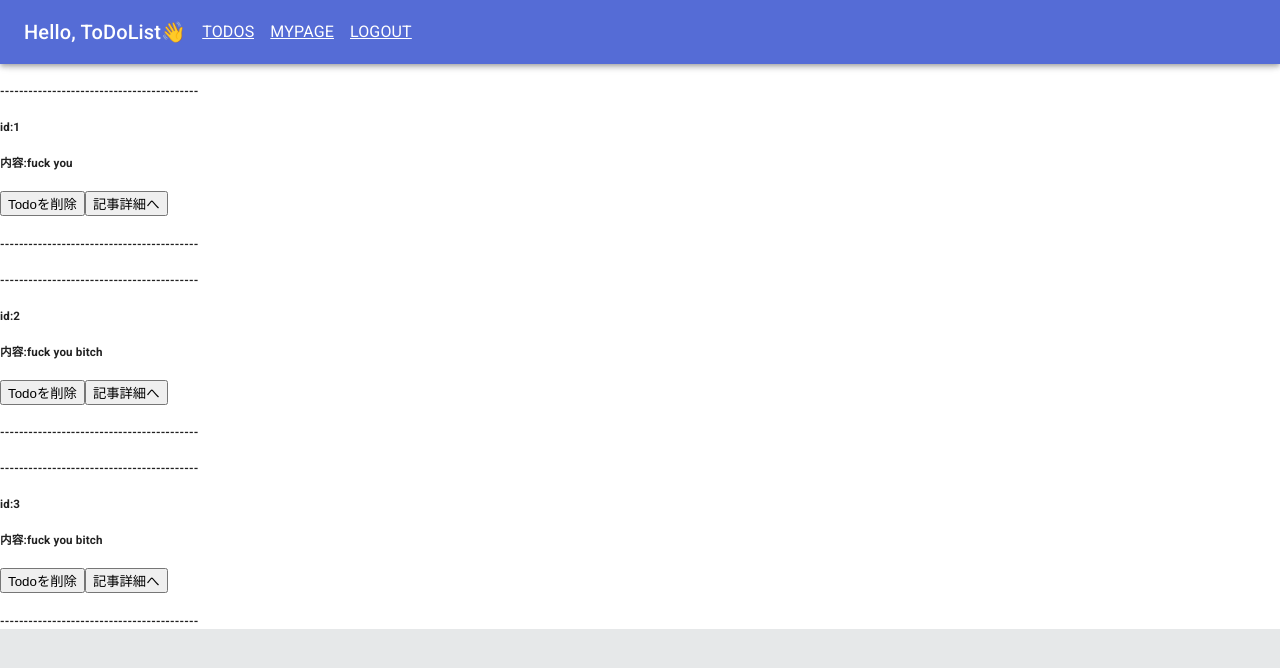
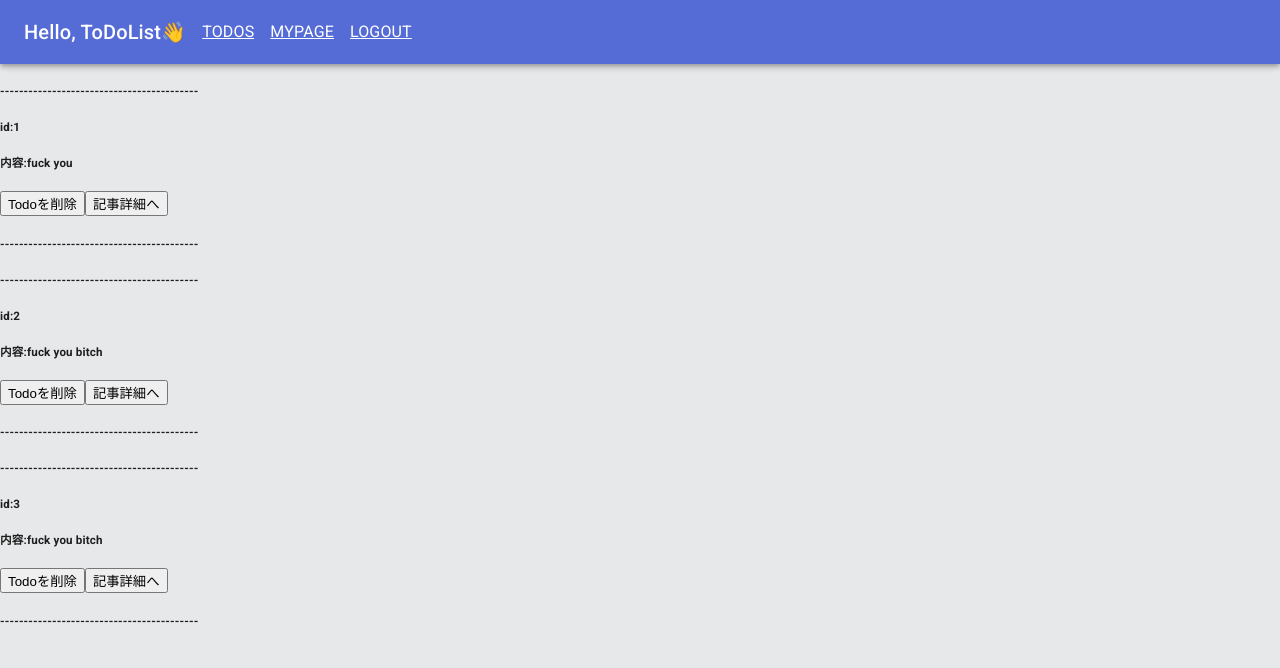
Before and after one commit to yuyaamano23/next_todo_api, a Next.js app: page / in a window 1280 px wide. Shown: the top 668 px of the page. Built offline with nearby package versions, Linux system fonts and the light colour scheme.

Commit message:
layoutコンポーネントを作成

```diff
--- /dev/null
+++ b/src/components/Layout.tsx
@@ -0,0 +1,8 @@
+import React from 'react'
+import styles from 'styles/components/Layout.module.scss'
+
+const Layout: React.FC = ({ children }) => {
+  return <div className={styles.LayoutWrapper}>{children}</div>
+}
+
+export default Layout
--- a/src/pages/_app.tsx
+++ b/src/pages/_app.tsx
@@ -6,6 +6,7 @@
 import CssBaseline from '@material-ui/core/CssBaseline'
 import theme from 'components/Theme'
 import NavBar from 'components/UIkit/NavBar'
+import Layout from 'components/Layout'
 
 function MyApp({ Component, pageProps }: AppProps): JSX.Element {
   React.useEffect(() => {
@@ -18,6 +19,7 @@
 
   return (
     <React.Fragment>
+      <Layout>
         <Head>
           <title>My page</title>
           <meta
@@ -31,6 +33,7 @@
           <NavBar />
           <Component {...pageProps} />
         </ThemeProvider>
+      </Layout>
     </React.Fragment>
   )
 }
--- /dev/null
+++ b/src/styles/components/Layout.module.scss
@@ -0,0 +1,3 @@
+.LayoutWrapper {
+  background-color: rgb(230, 232, 233);
+}
```
Lines whose indentation alone changed are shown as unchanged.
